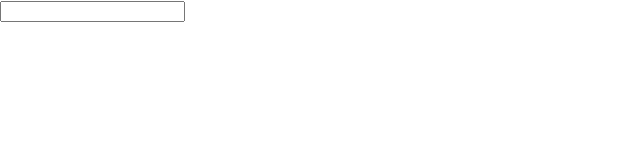
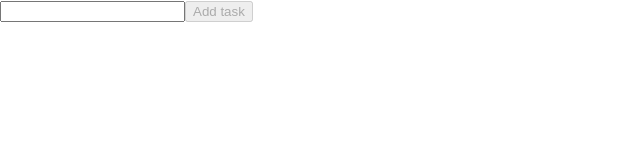
Before and after one commit to IvaHolesinska/TODO-list, a React (Create React App) app in the folder todo-list/: page / in a window 1280 px wide. Shown: the top 160 px of the page, without its empty margins (0-640 px from the left). Built offline with nearby package versions, Linux system fonts and the light colour scheme.

Commit message:
Submit button & conditions for disabled button

```diff
--- a/todo-list/src/Screens/ListScreen.tsx
+++ b/todo-list/src/Screens/ListScreen.tsx
@@ -1,4 +1,4 @@
-import React, { ChangeEvent, KeyboardEvent, useState } from "react"
+import React, { ChangeEvent, FormEvent, useState } from "react"
 import { nanoid } from "nanoid"
 
 type Props = {}
@@ -12,27 +12,41 @@ const ListScreen: React.FC<Props> = () => {
   const [tasks, setTasks] = useState<Task[]>([])
   const [newTask, setNewTask] = useState("")
 
-  const handleNewTaskChange = (e: ChangeEvent<HTMLInputElement>) => setNewTask(e.target.value)
+  /** get the value from input */
+  const handleNewTaskValue = (e: ChangeEvent<HTMLInputElement>) => setNewTask(e.target.value)
 
-  const handleNewTaskKeyPress = (e: KeyboardEvent<HTMLInputElement>) => {
-    if (e.key === "Enter" && newTask !== "") {
+  /** add new tasks */
+  const handleSubmit = (e: FormEvent<HTMLFormElement>) => {
+    e.preventDefault()
+    if (newTask !== "") {
       setTasks((tasks) => [...tasks, { id: nanoid(), name: newTask }])
       setNewTask("")
     }
   }
 
-  const deleteTask = (handleTask: Task) => {
+  /** delete tasks */
+  const handleDelete = (handleTask: Task) => {
     setTasks((tasks) => tasks.filter((task) => task.id !== handleTask.id))
   }
 
+  /** check if the value of the input is already on the to-do lists */
+  const sameValue = tasks.some((task) => task.name === newTask)
+
   return (
     <div>
-      <input value={newTask} onChange={handleNewTaskChange} onKeyPress={handleNewTaskKeyPress} />
+      <form onSubmit={handleSubmit}>
+        <input type="text" value={newTask} onChange={handleNewTaskValue} />
+        <button disabled={!newTask || sameValue === true} type="submit">
+          Add task
+        </button>
+      </form>
+
+      {/** list of tasks */}
       <ul>
         {tasks.map((task) => (
           <div key={task.id}>
             <li>{task.name}</li>
-            <button onClick={() => deleteTask(task)}>delete</button>
+            <button onClick={() => handleDelete(task)}>delete</button>
           </div>
         ))}
       </ul>
```
